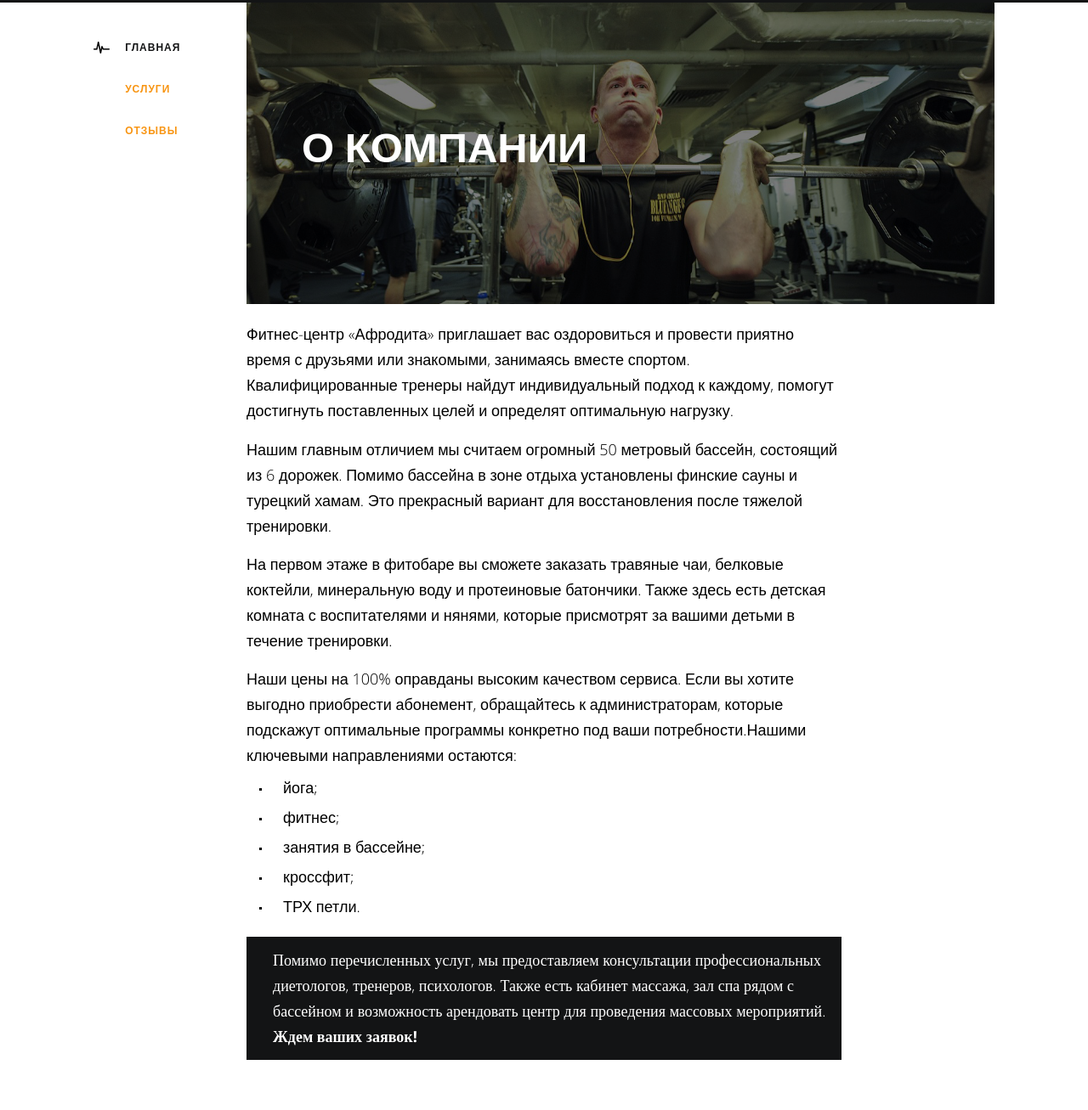
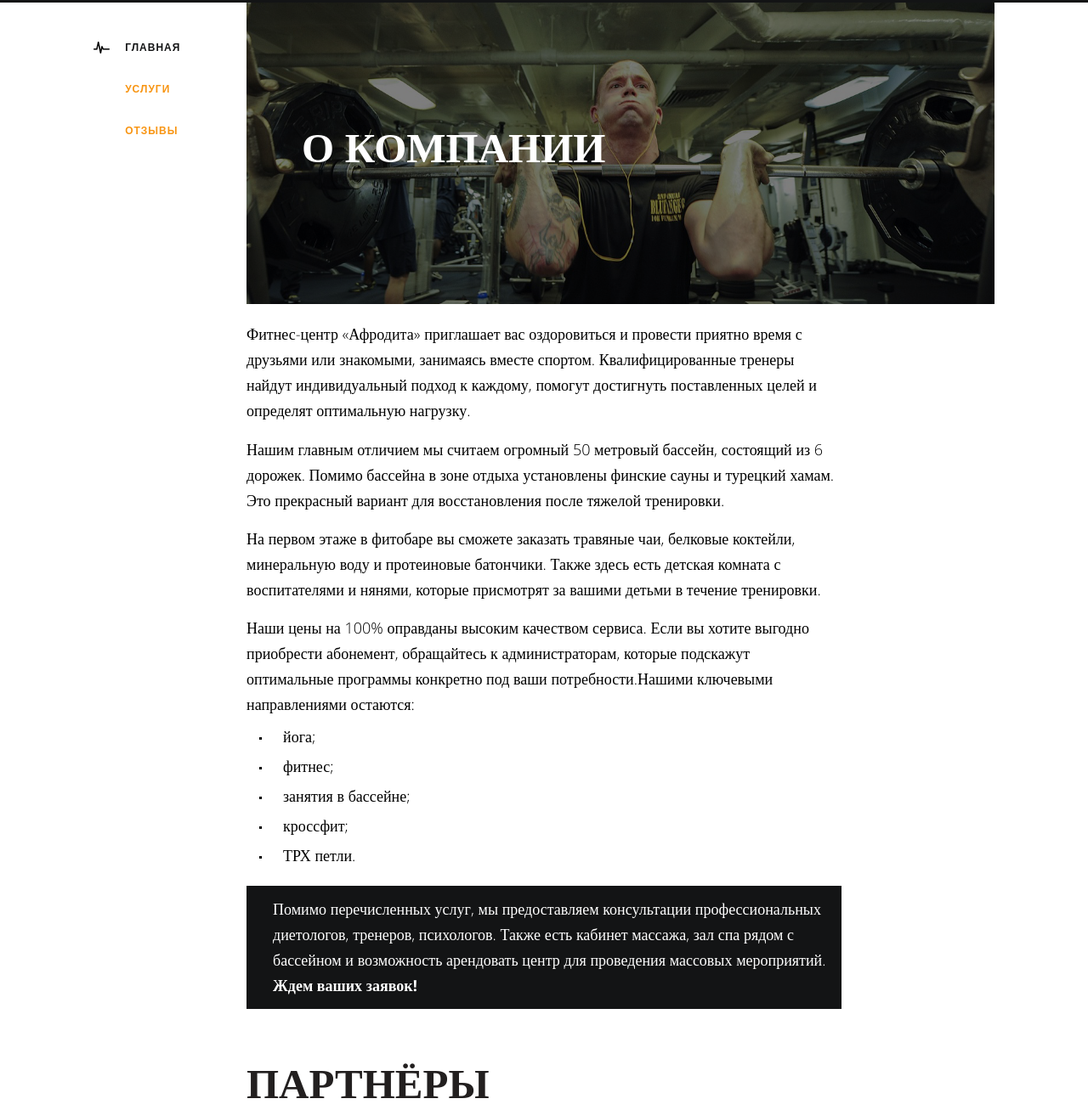
Before and after one commit to maksimiliv/maksimiliv.github.io, a plain HTML site: page about.html in a window 1280 px wide. Shown: the part 73-1380 px from the top of the page at 85% size. Drawn offline with Linux system fonts and the light colour scheme.

Commit message:
Update content.css

```diff
--- a/css/sections/content.css
+++ b/css/sections/content.css
@@ -24,7 +24,7 @@
 
 .titlea__img {
     font-size: 49px;
-    font-family: "Open Sans", sans-serif;
+    font-family: "Open Sans";
     color: rgb(255, 255, 255);
     font-weight: bold;
     text-transform: uppercase;
@@ -35,7 +35,7 @@
 
 .content__text {
     width: 697px;
-    font-family: "Open Sans", sans-serif;
+    font-family: "Open Sans";
     font-weight: lighter;
     font-size: 18px;
     line-height: 1.667;
@@ -83,7 +83,7 @@
 
 .partner__title {
     font-size: 49px;
-    font-family: "Open Sans", sans-serif;
+    font-family: "Open Sans";
      color: rgb(34, 31, 31);
     font-weight: bold;
     text-transform: uppercase;
```
